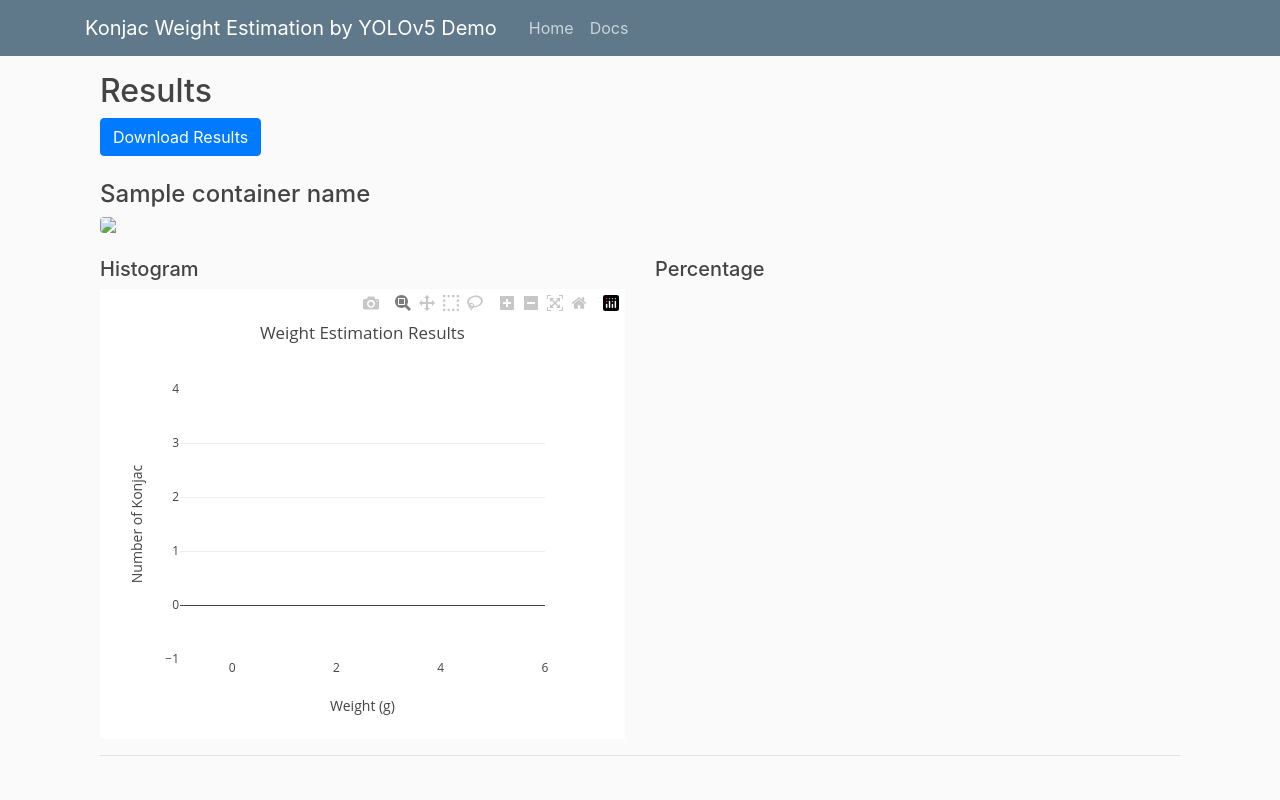
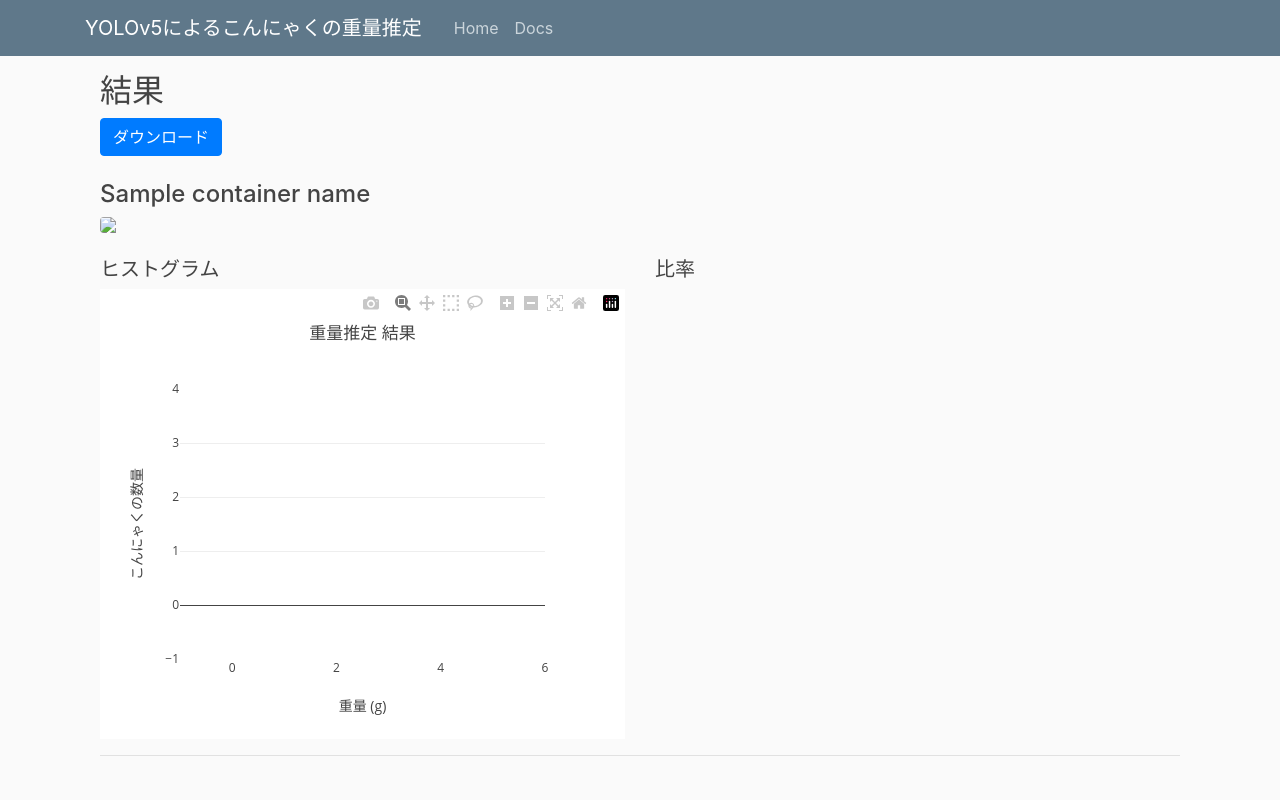
Before and after one commit to kbyokin/konjac_weight_app, a FastAPI app: template yolov5-fastapi-demo/templates/show_results.html in a window 1280 px wide. Run offline with FastAPI, Linux system fonts and the light colour scheme; the template is opened without the code that fills it: most values are stand-ins (such as "Sample title", 1, 10 or a date in 2020); parts of the project's set-up code (start-up, migrations or seed data) failed here and were passed over; some libraries are stand-ins or nearby versions.

Commit message:
add Japanese to Web

```diff
--- a/yolov5-fastapi-demo/templates/layout.html
+++ b/yolov5-fastapi-demo/templates/layout.html
@@ -22,7 +22,7 @@
   <header class="site-header">
     <nav class="navbar navbar-expand-md navbar-dark bg-steel fixed-top">
       <div class="container">
-        <a class="navbar-brand mr-4" href="/">Konjac Weight Estimation by YOLOv5 Demo</a>
+        <a class="navbar-brand mr-4" href="/">YOLOv5によるこんにゃくの重量推定</a>
         <button class="navbar-toggler" type="button" data-toggle="collapse" data-target="#navbarToggle" aria-controls="navbarToggle" aria-expanded="false" aria-label="Toggle navigation">
           <span class="navbar-toggler-icon"></span>
         </button>
--- a/yolov5-fastapi-demo/templates/show_results.html
+++ b/yolov5-fastapi-demo/templates/show_results.html
@@ -3,15 +3,15 @@
   <iframe name="dummyframe" id="dummyframe" style="display: none"></iframe>
   {% if bbox_data_str is not none %}
   <form onsubmit="download('results.csv', '{{ bbox_data_str }}')" target="dummyframe">
-    <h2>Results</h2>
-    <input class="btn btn-primary" type="submit" value="Download Results" />
+    <h2>結果</h2>
+    <input class="btn btn-primary" type="submit" value="ダウンロード" />
   </form>
   <div class="row align-items-start">
     <div class="col">
 
       <h4 class="mt-4">{{container_name}}</h4>
       {% else %}
-      <h2>Results</h2>
+      <h2>結果</h2>
       <div class="alert alert-warning d-inline-flex align-items-center" role="alert">
         <div>
           Cannot Detect QR Code
@@ -28,11 +28,11 @@
     <div class="container">
       <div class="row align-items-start">
         <div class="col">
-          <h5 class="mt-4">Histogram</h5>
+          <h5 class="mt-4">ヒストグラム</h5>
           <div id="myDiv"></div>
         </div>
         <div class="col">
-          <h5 class="mt-4">Percentage</h5>
+          <h5 class="mt-4">比率</h5>
           <div id="myPie"></div>
         </div>
       </div>
@@ -115,9 +115,9 @@
     bargap: 0.05,
     // bargroupgap: 0.2,
     barmode: "stack",
-    title: "Weight Estimation Results",
-    xaxis: { title: "Weight (g)" },
-    yaxis: { title: "Number of Konjac" },
+    title: "重量推定 結果",
+    xaxis: { title: "重量 (g)" },
+    yaxis: { title: "こんにゃくの数量" },
   };
   Plotly.newPlot('myDiv', data, layout);
 </script>
@@ -135,7 +135,7 @@
   var data = [{
     type: "pie",
     values: [small_percent, medium_percent, large_percent],
-    labels: ["Small「< 500g.」", "Medium「< 1000g.」", "Large「>= 1000g.」"],
+    labels: ["小 < 500g.」", "中 < 1000g.」", "大 >= 1000g.」"],
     textinfo: "label+percent",
     insidetextorientation: "radial"
   }];
```
Also changed, not shown: yolov5-fastapi-demo/templates/home.html (+4 -4 lines).
